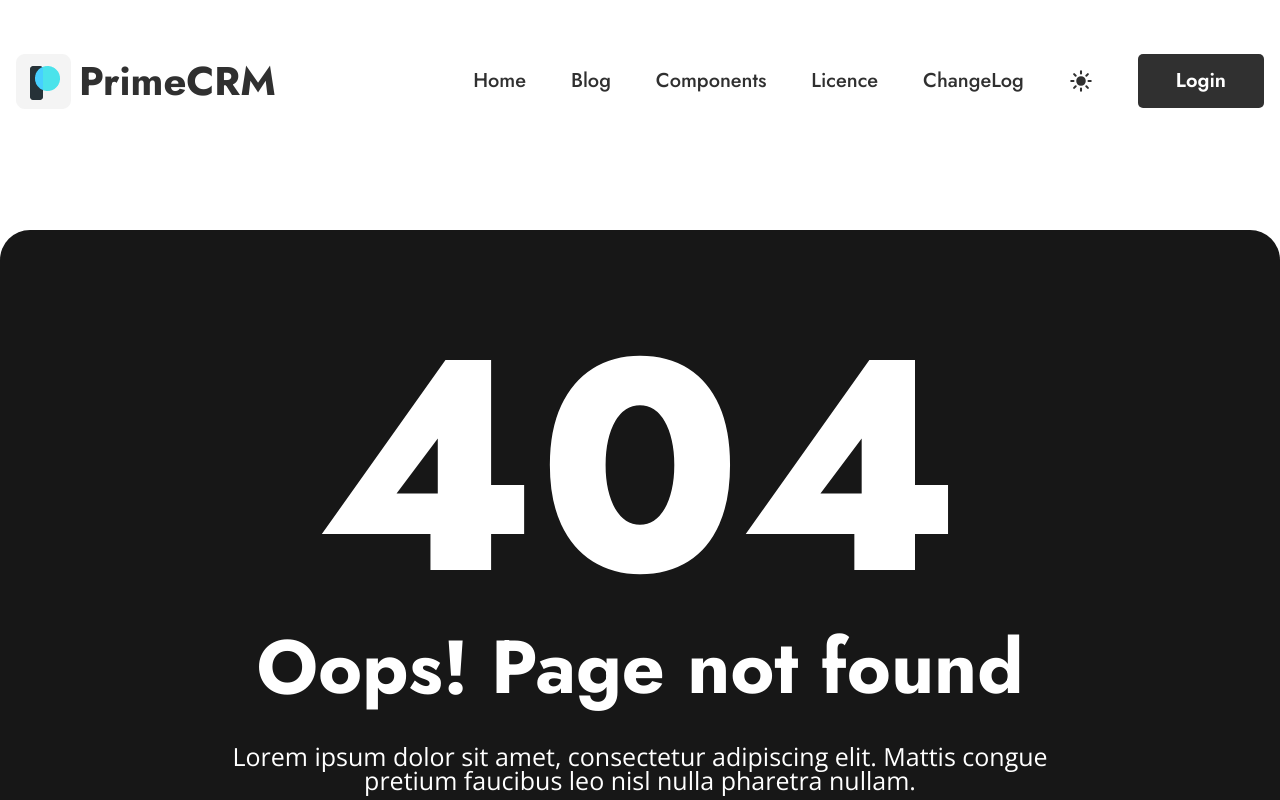
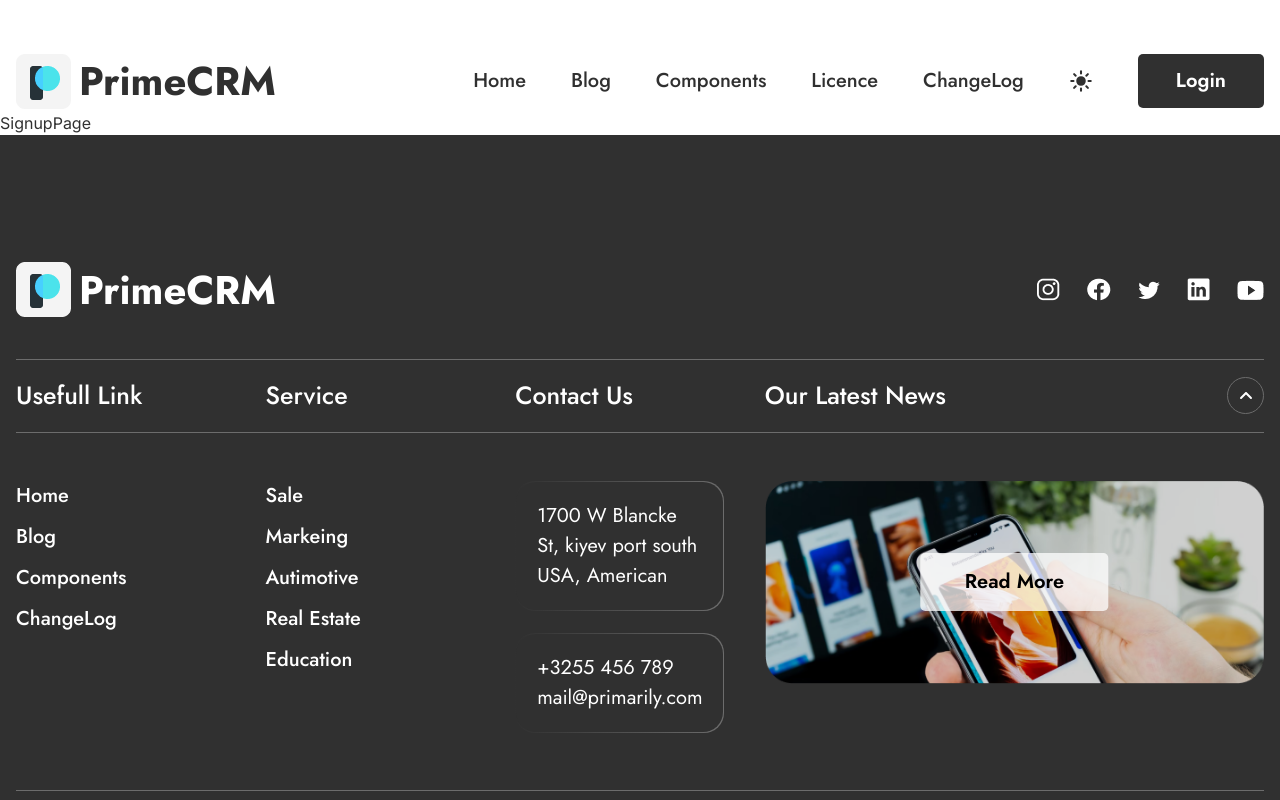
Before and after one commit to MahdiEslami-98/prime-crm, a Next.js app: page /signup in a window 1280 px wide. Before the commit this address had no page. Shown: the top 800 px of the page. Built offline with nearby package versions, Linux system fonts and the light colour scheme.

Commit message:
add: signup page

```diff
--- /dev/null
+++ b/app/(auth)/signup/page.tsx
@@ -0,0 +1,7 @@
+import React from "react";
+
+const SignupPage = () => {
+  return <div>SignupPage</div>;
+};
+
+export default SignupPage;
```
